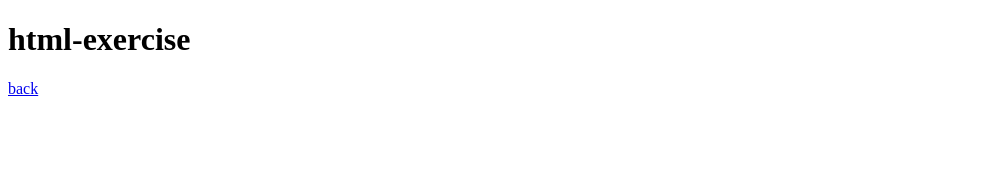
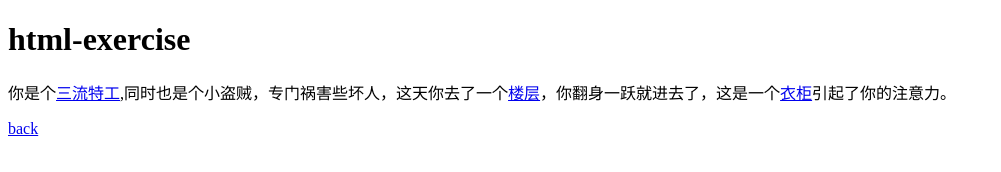
Before and after one commit to chuichuiYolo/chuichuiYolo, a plain HTML site: page html-exercise/index.html in a window 1280 px wide. Shown: the whole page, without its empty margins (0-1001 px from the left). Drawn offline with Linux system fonts and the light colour scheme.

Commit message:
Update index.html

```diff
--- a/html-exercise/index.html
+++ b/html-exercise/index.html
@@ -8,6 +8,9 @@
   </head>
   <body>
     <h1>html-exercise</h1>
+    <p>
+      你是个<a href="三流特工.html">三流特工</a>,同时也是个小盗贼，专门祸害些坏人，这天你去了一个<a href="楼层.html">楼层</a>，你翻身一跃就进去了，这是一个<a href="衣柜.html">衣柜</a>引起了你的注意力。
+    </p>
     <a href="../index.html">back</a >
   </body>
 </html>
```
